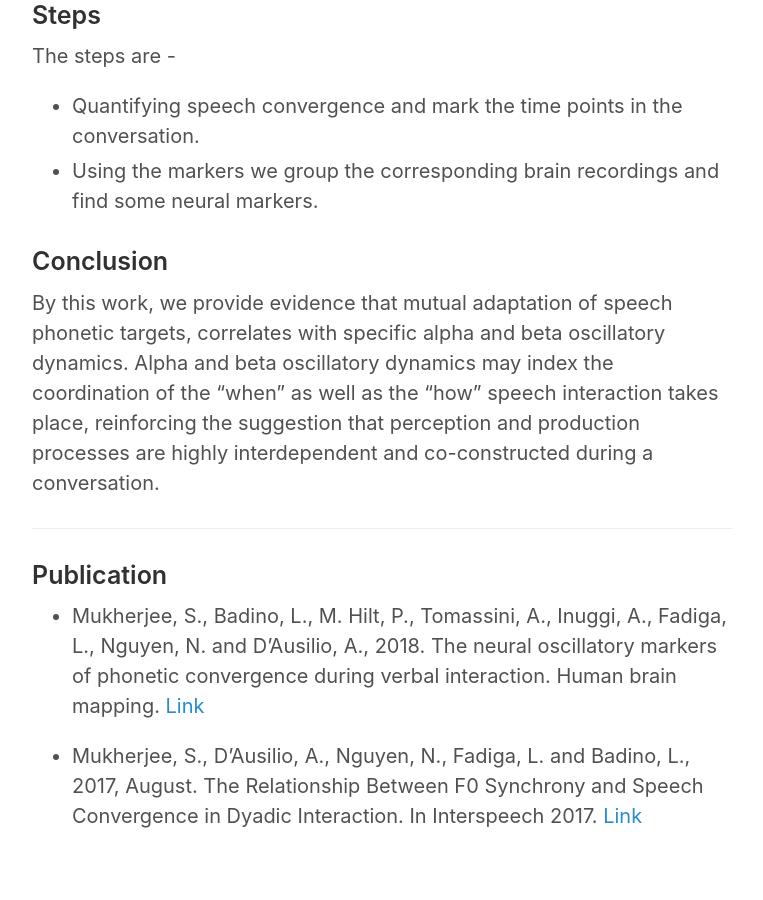
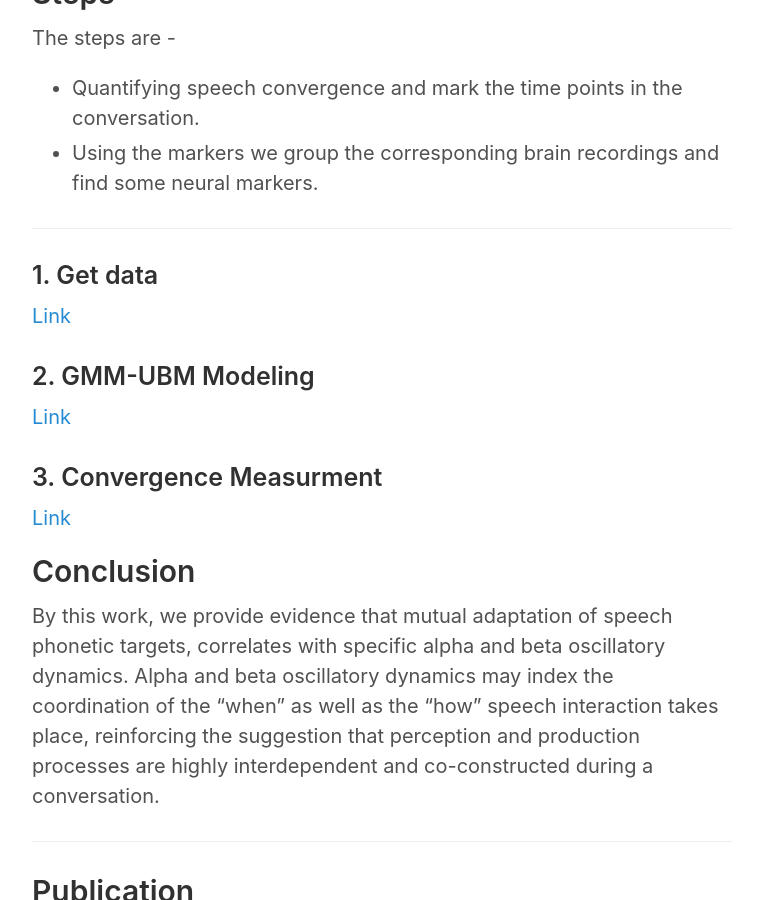
Before and after one commit to sankar-mukherjee/SpeechConvergence, a Jekyll site: the page built from docs/_posts/2016-01-03-introduction.md, in a window 1280 px wide and 900 px high, scrolled down 1136 px. Shown: the whole window, without its empty margins (258-1021 px from the left). Built offline with Jekyll 4.4.1, drawn with Linux system fonts in a browser that asks for light colours.

Commit message:
Update 2016-01-03-introduction.md

```diff
--- a/docs/_posts/2016-01-03-introduction.md
+++ b/docs/_posts/2016-01-03-introduction.md
@@ -2,15 +2,15 @@
 layout: post
 title: Introduction
 ---
-### Short Description
+## Short Description
 
 During a conversation, speakers tend to converge towards each other. This phenomenon is called speech convergence. Aim of this project is to find what happens in the participants brain during speech convergence.
 
-### Theory
+## Theory
 
-### Goal
+## Goal
 
-### Experiment
+## Experiment
 
 We used dual electroencephalography (dual-EEG) to record brain signals from subjects involved in a relatively constrained interactive task where they were asked to take turns in chaining words according to a phonetic rhyming rule.
 
@@ -18,19 +18,33 @@ We used dual electroencephalography (dual-EEG) to record brain signals from subj
 ![Domino](/SpeechConvergence/img/domino.png)
 
 
-### Steps
+## Steps
 
 The steps are -
 * Quantifying speech convergence and mark the time points in the conversation.
 * Using the markers we group the corresponding brain recordings and find some neural markers.
 
-### Conclusion
+-----
+
+### 1. Get data
+
+[Link](https://nbviewer.jupyter.org/github/sankar-mukherjee/SpeechConvergence/blob/master/get_data.ipynb)
+
+### 2. GMM-UBM Modeling
+
+[Link](https://nbviewer.jupyter.org/github/sankar-mukherjee/SpeechConvergence/blob/master/GMM.ipynb)
+
+### 3. Convergence Measurment
+
+[Link](https://nbviewer.jupyter.org/github/sankar-mukherjee/SpeechConvergence/blob/master/convergence.ipynb)
+
+## Conclusion
 
 By this work, we provide evidence that mutual adaptation of speech phonetic targets, correlates with specific alpha and beta oscillatory dynamics. Alpha and beta oscillatory dynamics may index the coordination of the “when” as well as the “how” speech interaction takes place, reinforcing the suggestion that perception and production processes are highly interdependent and co-constructed during a conversation.
 
 -----
 
-### Publication
+## Publication
 
 * Mukherjee, S., Badino, L., M. Hilt, P., Tomassini, A., Inuggi, A., Fadiga, L., Nguyen, N. and D'Ausilio, A., 2018. The neural oscillatory markers of phonetic convergence during verbal interaction. Human brain mapping. [Link](https://www.ncbi.nlm.nih.gov/pubmed/30240542)
 
```
